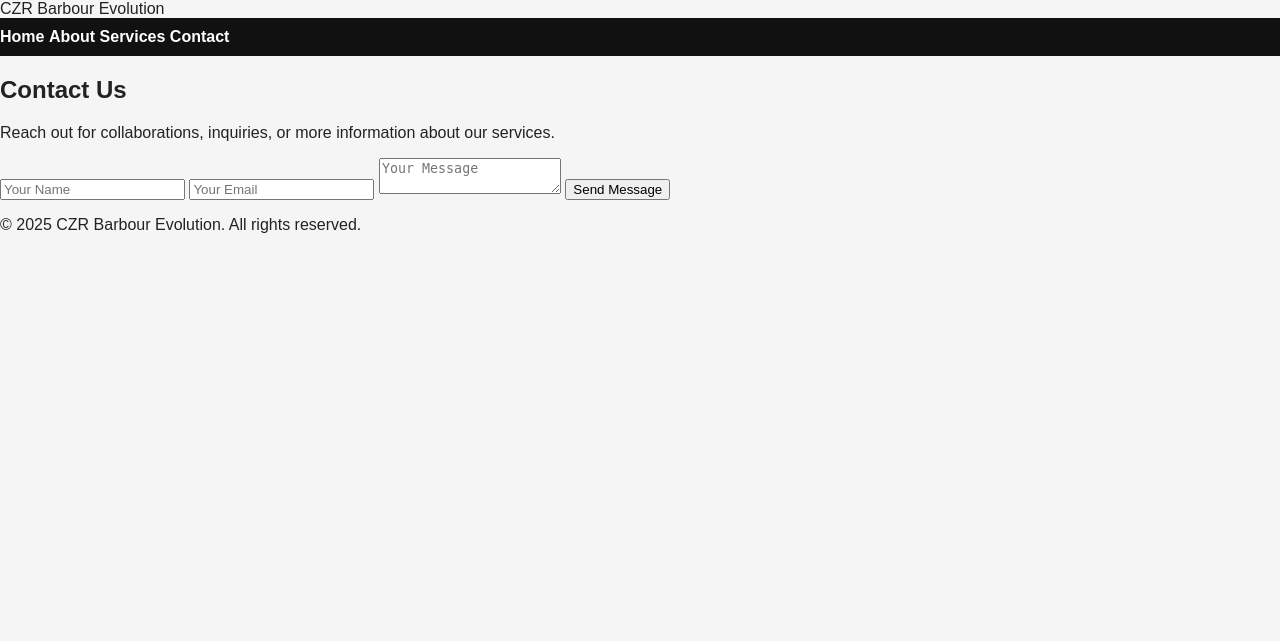
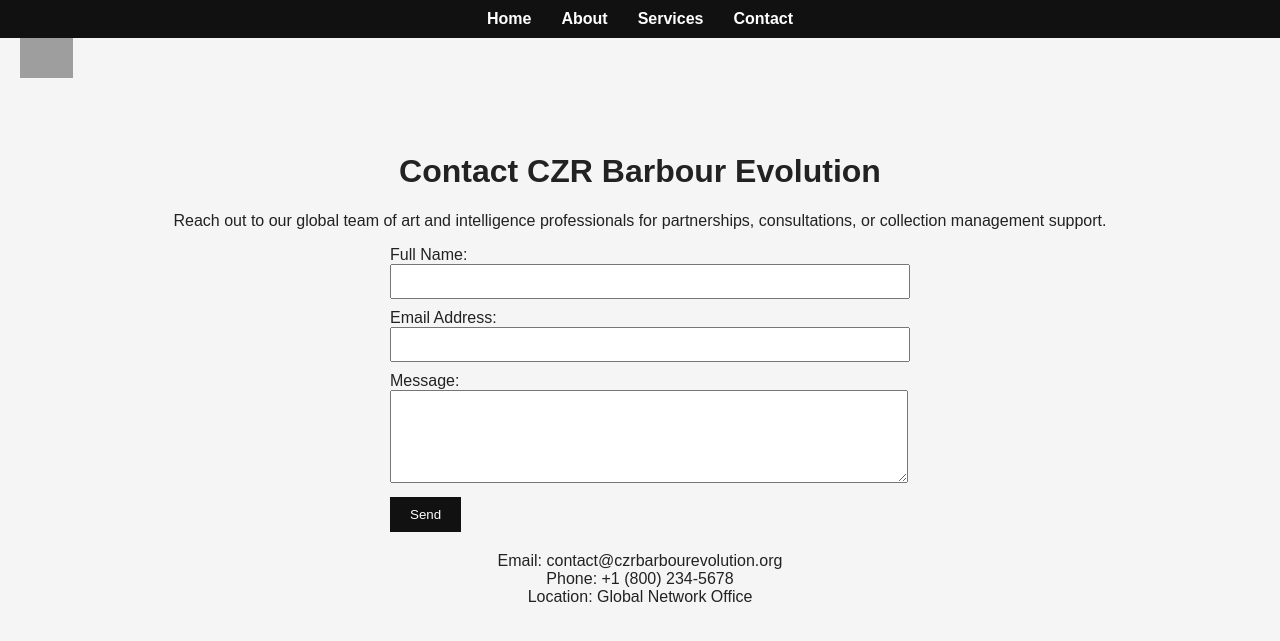
Before and after one commit to DichDo/CZR-Evolution, a Flask app: page /contact in a window 1280 px wide. Shown: the top 641 px of the page. Run offline with Flask 3, Linux system fonts and the light colour scheme; grey boxes are pictures that could not be loaded.

Commit message:
Update contact.html

```diff
--- a/templates/contact.html
+++ b/templates/contact.html
@@ -1,36 +1,23 @@
-<!DOCTYPE html>
-<html lang="en">
-<head>
-  <meta charset="UTF-8">
-  <meta name="viewport" content="width=device-width, initial-scale=1.0">
-  <title>Contact - CZR Barbour Evolution</title>
-  <link rel="stylesheet" href="{{ url_for('static', filename='css/style.css') }}">
-</head>
-<body>
-  <header>
-    <div class="logo">CZR Barbour Evolution</div>
-    <nav>
-      <a href="/">Home</a>
-      <a href="/about">About</a>
-      <a href="/services">Services</a>
-      <a href="/contact">Contact</a>
-    </nav>
-  </header>
+{% extends "base.html" %}
+{% block content %}
+<h1>Contact CZR Barbour Evolution</h1>
 
-  <section class="hero">
-    <h1>Contact Us</h1>
-    <p>Reach out for collaborations, inquiries, or more information about our services.</p>
+<p>Reach out to our global team of art and intelligence professionals for partnerships, consultations, or collection management support.</p>
 
-    <form action="/contact" method="post" class="contact-form">
-      <input type="text" name="name" placeholder="Your Name" required>
-      <input type="email" name="email" placeholder="Your Email" required>
-      <textarea name="message" placeholder="Your Message" required></textarea>
-      <button type="submit">Send Message</button>
-    </form>
-  </section>
+<form action="/contact" method="post" style="max-width: 500px; margin: auto; text-align: left;">
+    <label for="name">Full Name:</label><br>
+    <input type="text" id="name" name="name" required style="width:100%; padding:8px; margin-bottom:10px;"><br>
 
-  <footer>
-    <p>© 2025 CZR Barbour Evolution. All rights reserved.</p>
-  </footer>
-</body>
-</html>
+    <label for="email">Email Address:</label><br>
+    <input type="email" id="email" name="email" required style="width:100%; padding:8px; margin-bottom:10px;"><br>
+
+    <label for="message">Message:</label><br>
+    <textarea id="message" name="message" rows="5" required style="width:100%; padding:8px; margin-bottom:10px;"></textarea><br>
+
+    <button type="submit" style="padding:10px 20px; background:#111; color:#fff; border:none; cursor:pointer;">Send</button>
+</form>
+
+<p style="margin-top: 20px;">Email: contact@czrbarbourevolution.org<br>
+Phone: +1 (800) 234-5678<br>
+Location: Global Network Office</p>
+{% endblock %}
```
